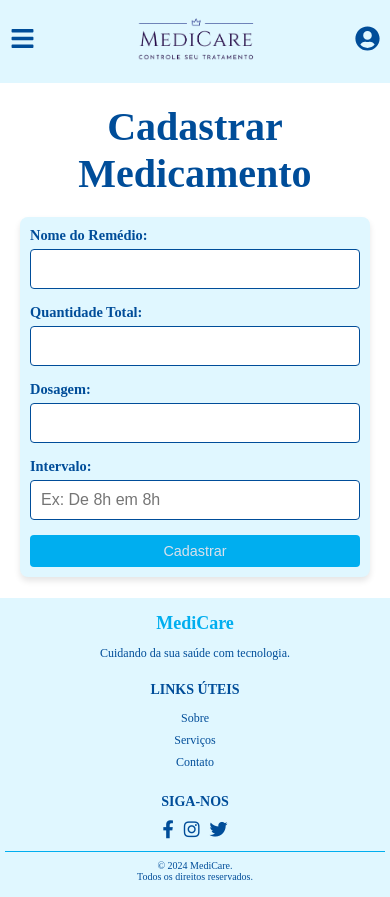
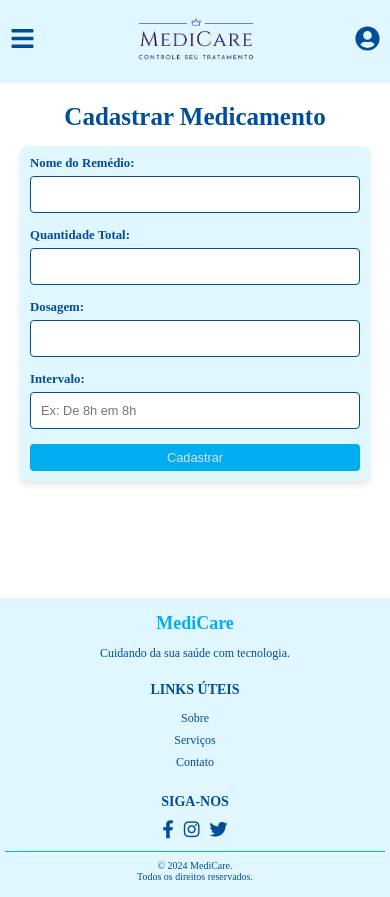
Before and after one commit to Raquel212/MediCareFrontEnd, a React (Vite) app: page /cadastrarmedicamento in a window 390 px wide. Built offline with nearby package versions, Linux system fonts and the light colour scheme.

Commit message:
Responsividade da Tela de Cadastro de Medicamentos

```diff
--- a/src/pages/CadastrarMedicamento/CadastrarMedicamento.module.css
+++ b/src/pages/CadastrarMedicamento/CadastrarMedicamento.module.css
@@ -9,7 +9,7 @@
 
 .tituloCadastrarMedicamento {
     font-size: 40px;
-    color: #004D99; /* Cor para títulos */
+    color: #004D99;
     margin-bottom: 20px;
     text-align: center;
 }
@@ -20,7 +20,7 @@
     gap: 15px;
     width: 100%;
     max-width: 500px;
-    background-color: #E0F7FF; /* Fundo dos formulários */
+    background-color: #E0F7FF;
     padding: 20px;
     border-radius: 8px;
     box-shadow: 0 4px 6px rgba(0, 0, 0, 0.1);
@@ -37,7 +37,7 @@
 .formMedicamento input {
     margin-top: 5px;
     padding: 10px;
-    border: 1px solid #004D99; /* Cor para bordas */
+    border: 1px solid #004D99;
     border-radius: 4px;
     font-size: 1rem;
 }
@@ -47,7 +47,7 @@
 }
 
 .botaoCadastrar {
-    background-color: #00AEEF; /* Botão de destaque */
+    background-color: #00AEEF;
     color: #d8e1ec;
     padding: 10px;
     border: none;
@@ -58,7 +58,7 @@
 }
 
 .botaoCadastrar:hover {
-    background-color: #d8e1ec; /* Cor ao passar o mouse */
+    background-color: #d8e1ec;
     color: #00AEEF;
 }
 
@@ -112,14 +112,24 @@
     width: 300px;
 }
 
+/* Responsividade */
+@media (max-width: 768px) {
+    .tituloCadastrarMedicamento {
+        font-size: 30px;
+        margin-bottom: 15px;
+    }
 
-/* Responsividade */
-@media (max-width: 600px) {
-    .formMedicamento, .listaMedicamentos {
-        padding: 10px;
+    .formMedicamento {
+        width: 100%;
+        max-width: 100%;
+        padding: 15px;
     }
 
     .formMedicamento label {
+        font-size: 0.9rem;
+    }
+
+    .formMedicamento input {
         font-size: 0.9rem;
     }
 
@@ -128,7 +138,35 @@
         padding: 8px;
     }
 
-    .medicamentoItem {
+    .notificationCadastroMedicamento {
+        width: 90%;
+    }
+}
+
+@media (max-width: 480px) {
+    .tituloCadastrarMedicamento {
+        font-size: 25px;
+    }
+
+    .formMedicamento {
+        width: 100%;
         padding: 10px;
     }
+
+    .formMedicamento label {
+        font-size: 0.8rem;
+    }
+
+    .formMedicamento input {
+        font-size: 0.8rem;
+    }
+
+    .botaoCadastrar {
+        font-size: 0.8rem;
+        padding: 6px;
+    }
+
+    .notificationCadastroMedicamento {
+        width: 95%;
+    }
 }
--- a/src/pages/CadastrarMedicamento/index.jsx
+++ b/src/pages/CadastrarMedicamento/index.jsx
@@ -13,7 +13,7 @@ function CadastrarMedicamento() {
         horarios: '',
         foto: null,
     });
-    const [showNotification, setShowNotification] = useState(false); // Estado para controle da notificação
+    const [showNotification, setShowNotification] = useState(false);
     const navigate = useNavigate();
 
     const handleChange = (e) => {
@@ -35,11 +35,11 @@ function CadastrarMedicamento() {
             horario: form.horarios,})
             .then((response) => {
                 console.log(response.data);
-                setShowNotification(true); // Exibe notificação
-                setTimeout(() => setShowNotification(false), 3000); // Tempo reduzido para 3 segundos
+                setShowNotification(true);
+                setTimeout(() => setShowNotification(false), 3000);
                 setTimeout(() => {
                     navigate('/gerenciarmedicamento');
-                }, 2000); // Garantir que a navegação ocorra após a notificação
+                }, 2000);
             }).catch((error) => {
                 console.error(error);
             });
```
